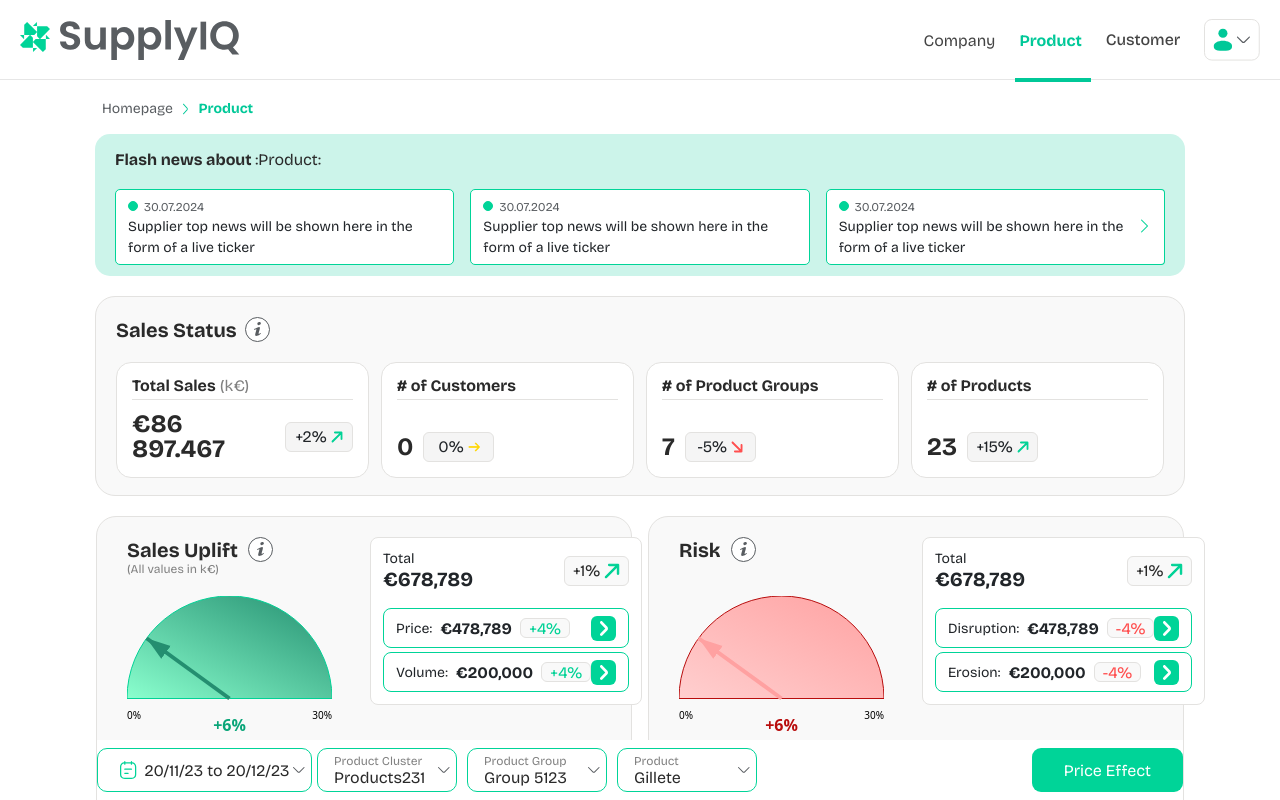
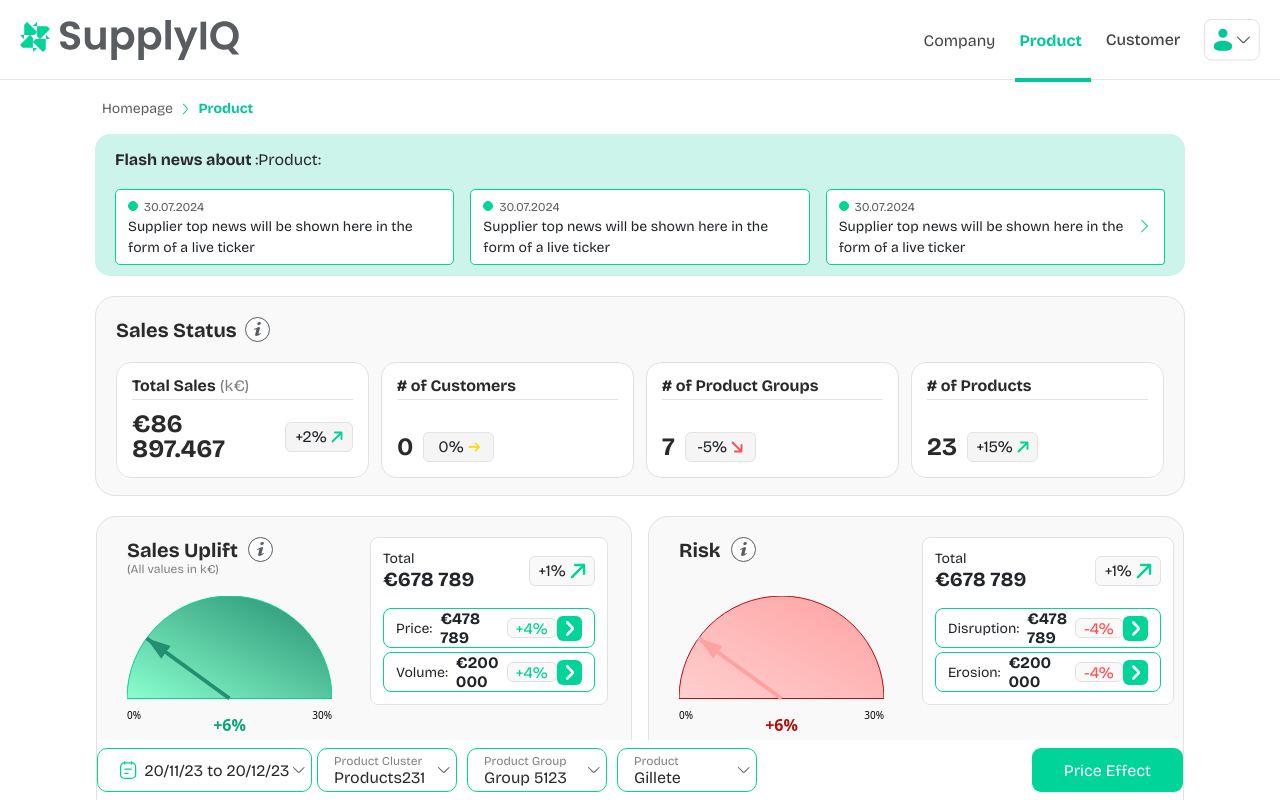
Before and after one commit to SiyanaKostova/figma-to-vue-layout, a Vue app: page / in a window 1280 px wide. Shown: the top 800 px of the page. Built offline with nearby package versions, Linux system fonts and the light colour scheme.

Commit message:
, replaced with space in prices

```diff
--- a/src/components/SalesUpliftRisk/TotalBox.vue
+++ b/src/components/SalesUpliftRisk/TotalBox.vue
@@ -61,7 +61,7 @@ const props = defineProps({
 });
 
 const formatNumber = (n) =>
-  n.toLocaleString("en-US", { maximumFractionDigits: 0 });
+  n.toLocaleString("en-US", { maximumFractionDigits: 0 }).replace(/,/g, " ");
 
 const percentClass = (p) => (p > 0 ? "positive" : p < 0 ? "negative" : "");
 
```
